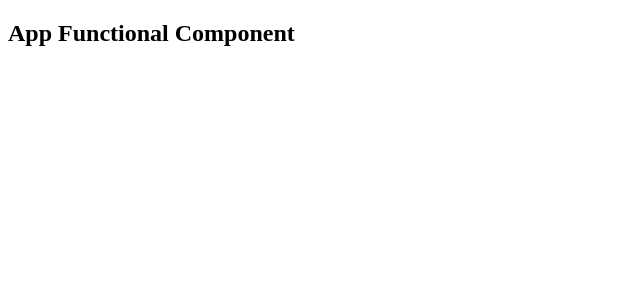
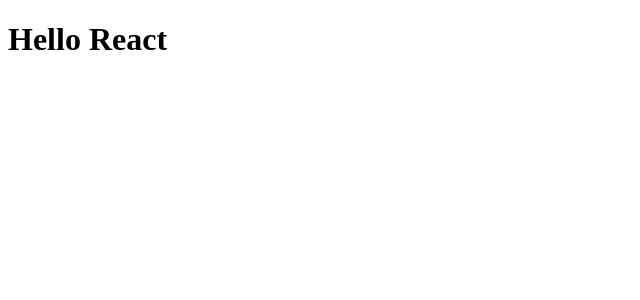
Before and after one commit to curder/react-demo, a React (Create React App) app in the folder 03-create-react-app/: page / in a window 1280 px wide. Shown: the top 300 px of the page, without its empty margins (0-640 px from the left). Built offline with nearby package versions, Linux system fonts and the light colour scheme.

Commit message:
refactor: consolidate App components into a single file and update structure

```diff
--- /dev/null
+++ b/03-create-react-app/src/App.jsx
@@ -0,0 +1,22 @@
+import { Component } from "react"
+
+
+
+class App extends Component {
+    constructor() {
+        super()
+
+        this.state = {
+            message: "Hello React"
+        }
+    }
+
+    render() {
+        const { message } = this.state;
+        return (
+            <h1>{message}</h1>
+        )
+    }
+}
+
+export default App;
--- a/03-create-react-app/src/index.js
+++ b/03-create-react-app/src/index.js
@@ -1,7 +1,6 @@
 // 编写 React 代码，并通过 React 渲染内容
 import ReactDOM from 'react-dom/client';
-// import App from './AppClass';
-import App from './AppFunction';
+import App from './App';
 
 ReactDOM
     .createRoot(document.querySelector("#root"))
```
Also changed, not shown: 03-create-react-app/src/01-class-components-and-function-components/AppClass.jsx (renamed from 03-create-react-app/src/AppClass.jsx), 03-create-react-app/src/01-class-components-and-function-components/AppFunction.jsx (renamed from 03-create-react-app/src/AppFunction.jsx), 1 other file (tests, documents, lock files or other folders).
